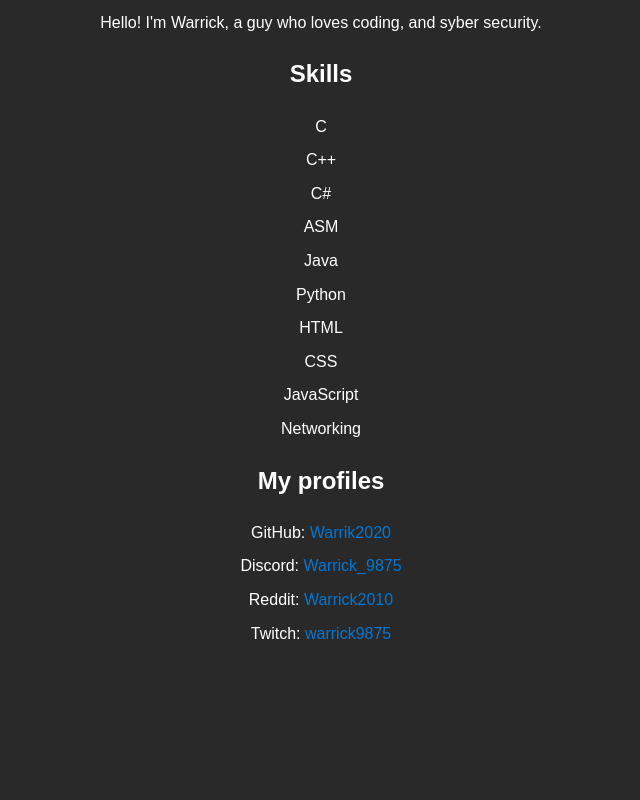
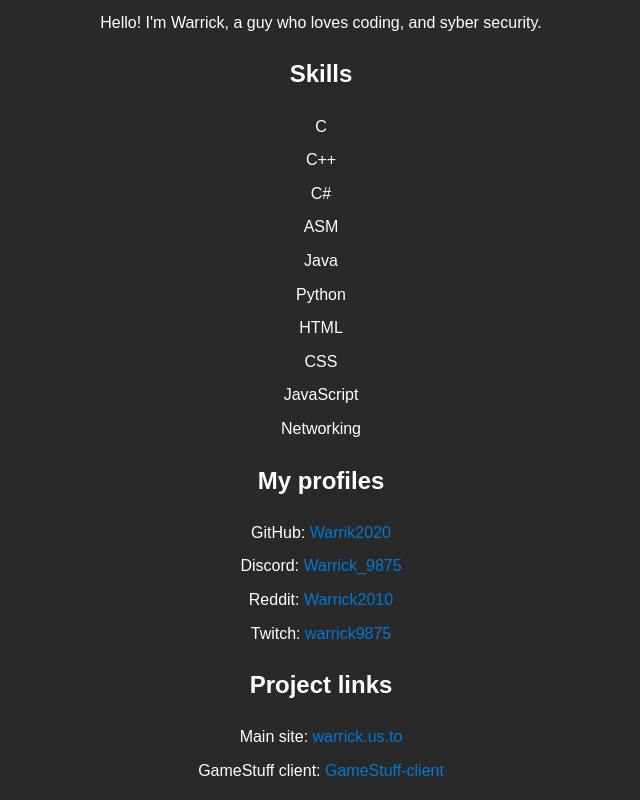
Before and after one commit to Warrik2020/Warrik2020.github.io, a plain HTML site: page index.html in a window 1280 px wide. Shown: the part 384-1184 px from the top of the page, without its empty margins (319-959 px from the left). Before the commit the page ends 1046 px from the top, so only its background shows below. Drawn offline with Linux system fonts and the light colour scheme.

Commit message:
Update index.html

```diff
--- a/index.html
+++ b/index.html
@@ -75,6 +75,13 @@
                 <li>Twitch: <a href="https://www.twitch.tv/warrick9875" target="_blank">warrick9875</a></li>
             </ul>
         </section>
+        <section>
+            <h2>Project links</h2>
+            <ul>
+                <li>Main site: <a href="http://warrick.us.to/" target="_blank">warrick.us.to</a></li>
+                <li>GameStuff client: <a href="https://github.com/Warrik2020/GameStuff-client" target="_blank">GameStuff-client</a></li>
+            </ul>
+        </section>
     </main>
 </body>
 </html>
```
